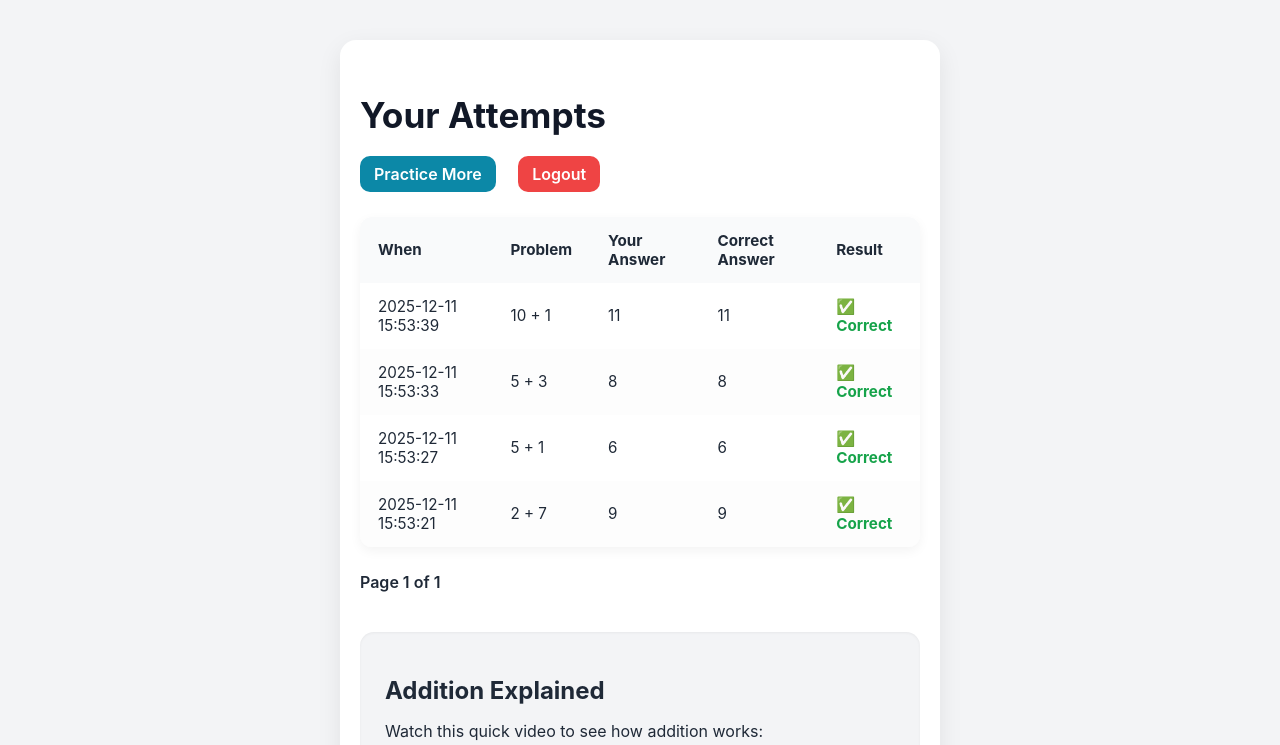
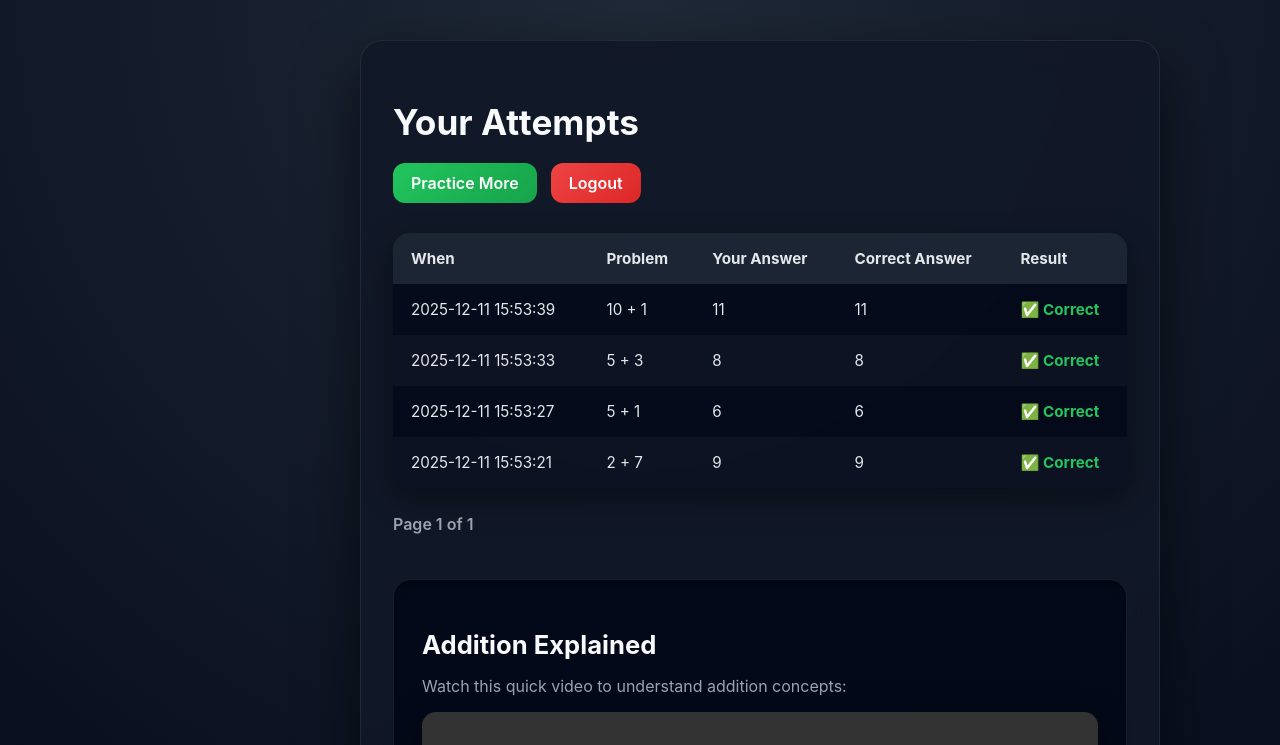
Before and after one commit to Niteshy85013/Addition-ITS-System, a Flask app: page /dashboard in a window 1280 px wide. Shown: the top 745 px of the page. Run offline with Flask 3, Linux system fonts and the light colour scheme; a user stored in the database is signed in; grey boxes are pictures that could not be loaded.

Commit message:
UI update

```diff
--- a/app.py
+++ b/app.py
@@ -37,7 +37,7 @@
     if iri:
         return iri if iri.endswith("#") else iri + "#"
 
-    return "http://www.semanticweb.org/bhuwan/ontologies/2025/11/math-addition#"
+    return "http://www.semanticweb.org/nitesh/ontologies/2025/11/math-addition#"
 
 
 # Extract base IRI and namespace
--- a/config.py
+++ b/config.py
@@ -1,7 +1,7 @@
 import os
 
 class Config:
-    SECRET_KEY = 'Bibek@@@##$$'
+    SECRET_KEY = 'Nitesh@@@##$$'
     SQLALCHEMY_DATABASE_URI = 'sqlite:///' + os.path.join(os.path.dirname(__file__), 'instance', 'attempts.db')
     SQLALCHEMY_TRACK_MODIFICATIONS = False
     ONTOLOGY_PATH = os.path.join(os.path.dirname(__file__), 'ontology', 'math-addition.owl')
--- a/templates/dashboard.html
+++ b/templates/dashboard.html
@@ -4,140 +4,173 @@
 {% block content %}
 
 <style>
+  *,
+  *::before,
+  *::after {
+    box-sizing: border-box;
+  }
+
   body {
-    background: #f3f4f6;
+    background: radial-gradient(circle at top, #1f2937, #020617);
     font-family: 'Inter', sans-serif;
-    color: #1f2937;
+    color: #e5e7eb;
   }
 
   .dashboard-container {
-    max-width: 960px;
-    margin: 40px auto;
-    padding: 30px 20px;
-    background: #fff;
-    border-radius: 16px;
-    box-shadow: 0 8px 24px rgba(0,0,0,0.08);
+    width: 50rem;
+    max-width: 50rem;
+    margin: 20px auto;
+    padding: 36px 32px;
+    background: rgba(17, 24, 39, 0.9);
+    backdrop-filter: blur(14px);
+    border-radius: 22px;
+    box-shadow: 0 25px 60px rgba(0,0,0,0.6);
+    border: 1px solid rgba(255,255,255,0.08);
   }
 
   h1 {
     font-size: 2.2em;
     font-weight: 700;
-    color: #111827;
+    color: #f9fafb;
     margin-bottom: 20px;
   }
 
+  /* Action Buttons */
   .action-links {
-    margin-bottom: 25px;
+    display: flex;
+    gap: 14px;
+    margin-bottom: 30px;
+    flex-wrap: wrap;
   }
-  .action-links a {
-    margin-right: 18px;
-    padding: 8px 14px;
-    /* background: #4c8bfa;
-    color: white; */
+
+  .btn-pmore-icon {
+    padding: 10px 18px;
+    background: linear-gradient(135deg, #22c55e, #16a34a);
+    color: white !important;
+    border-radius: 12px;
+    text-decoration: none;
     font-weight: 600;
-    border-radius: 10px;
+    transition: 0.25s ease;
+  }
+  .btn-pmore-icon:hover {
+    transform: translateY(-2px);
+    box-shadow: 0 10px 24px rgba(34,197,94,0.4);
+  }
+
+  .btn-logout-icon {
+    padding: 10px 18px;
+    background: linear-gradient(135deg, #ef4444, #dc2626);
+    color: white !important;
+    border-radius: 12px;
     text-decoration: none;
-    transition: 0.2s ease;
+    font-weight: 600;
+    transition: 0.25s ease;
   }
-  .action-links a:hover {
-    background: #3973d1;
+  .btn-logout-icon:hover {
+    transform: translateY(-2px);
+    box-shadow: 0 10px 24px rgba(239,68,68,0.4);
   }
 
   /* Table Styling */
   .attempt-table {
     width: 100%;
     border-collapse: collapse;
-    border-radius: 12px;
+    border-radius: 16px;
     overflow: hidden;
-    box-shadow: 0 4px 12px rgba(0,0,0,0.05);
+    background: rgba(2, 6, 23, 0.7);
+    box-shadow: 0 10px 30px rgba(0,0,0,0.4);
   }
+
   .attempt-table thead {
-    background: #f9fafb;
+    background: rgba(31, 41, 55, 0.9);
   }
-  .attempt-table th, .attempt-table td {
-    padding: 14px 18px;
+
+  .attempt-table th,
+  .attempt-table td {
+    padding: 16px 18px;
     text-align: left;
     font-size: 0.95em;
   }
-  .attempt-table tr:nth-child(even) {
-    background: #fdfdfd;
-  }
-  .correct {
-    color: #16a34a;
+
+  .attempt-table th {
+    color: #e5e7eb;
     font-weight: 700;
   }
+
+  .attempt-table tr:nth-child(even) {
+    background: rgba(255,255,255,0.03);
+  }
+
+  .attempt-table tr:hover {
+    background: rgba(99,102,241,0.08);
+  }
+
+  .correct {
+    color: #22c55e;
+    font-weight: 700;
+  }
+
   .incorrect {
-    color: #dc2626;
+    color: #ef4444;
     font-weight: 700;
   }
 
   /* Pagination */
   .pagination {
-    margin-top: 25px;
+    margin-top: 26px;
     display: flex;
     justify-content: space-between;
     align-items: center;
     font-weight: 600;
+    color: #9ca3af;
   }
+
   .pagination a {
     padding: 10px 16px;
-    background: #4c8bfa;
+    background: linear-gradient(135deg, #6366f1, #3b82f6);
     color: white;
     border-radius: 12px;
     text-decoration: none;
-    transition: 0.2s ease;
-  }
-  .pagination a:hover {
-    background: #3973d1;
+    transition: 0.25s ease;
   }
 
-  /* Video section */
-  .video-section {
-    margin-top: 40px;
-    background: #f3f4f6;
-    padding: 25px;
-    border-radius: 14px;
-    box-shadow: inset 0 1px 3px rgba(0,0,0,0.05);
-  }
-  .video-section h2 {
-    font-size: 1.5em;
-    font-weight: 700;
-    margin-bottom: 12px;
-  }
-  .video-section p {
-    margin-bottom: 15px;
+  .pagination a:hover {
+    transform: translateY(-2px);
+    box-shadow: 0 10px 24px rgba(59,130,246,0.4);
   }
 
-  .btn-logout-icon {
-  padding: 8px 16px;
-  background: #ef4444;
-  color: white !important;
-  border-radius: 8px;
-  text-decoration: none;
-  font-weight: 600;
-  display: inline-flex;
-  align-items: center;
-  gap: 6px;
-}
-.btn-logout-icon:hover {
-  background: #dc2626;
-}
+  /* Video Section */
+  .video-section {
+    margin-top: 45px;
+    padding: 28px;
+    background: rgba(2, 6, 23, 0.75);
+    border-radius: 18px;
+    border: 1px solid rgba(255,255,255,0.08);
+    box-shadow: inset 0 2px 6px rgba(0,0,0,0.4);
+  }
 
-.btn-pmore-icon {
-  padding: 8px 16px;
-  background: #0c88a7;
-  color: white !important;
-  border-radius: 8px;
-  text-decoration: none;
-  font-weight: 600;
-  display: inline-flex;
-  align-items: center;
-  gap: 6px;
-}
-.btn-pmore-icon:hover {
-  background: #40bb14;
-}
+  .video-section h2 {
+    font-size: 1.6em;
+    font-weight: 700;
+    margin-bottom: 10px;
+    color: #f9fafb;
+  }
 
+  .video-section p {
+    margin-bottom: 16px;
+    color: #9ca3af;
+  }
+
+  video {
+    border-radius: 14px;
+    box-shadow: 0 10px 30px rgba(0,0,0,0.5);
+  }
+
+  @media (max-width: 768px) {
+    .dashboard-container {
+      padding: 28px 22px;
+    }
+  }
 </style>
 
 <div class="dashboard-container">
@@ -145,8 +178,8 @@
   <h1>Your Attempts</h1>
 
   <div class="action-links">
-    <a href="{{ url_for('home') }}" class = "btn-pmore-icon">Practice More</a>
-    <a href="{{ url_for('logout') }}" class = "btn-logout-icon">Logout</a>
+    <a href="{{ url_for('home') }}" class="btn-pmore-icon">Practice More</a>
+    <a href="{{ url_for('logout') }}" class="btn-logout-icon">Logout</a>
   </div>
 
   {% if attempts %}
@@ -191,10 +224,9 @@
     <p>No attempts yet. Try a problem first!</p>
   {% endif %}
 
-  <!-- Video Section -->
   <div class="video-section">
     <h2>Addition Explained</h2>
-    <p>Watch this quick video to see how addition works:</p>
+    <p>Watch this quick video to understand addition concepts:</p>
     <video width="100%" height="315" controls>
       <source src="{{ url_for('static', filename='assets/addition.mp4') }}" type="video/mp4" />
       Your browser does not support the video tag.
```
Also changed, not shown: templates/login.html (+106 -37 lines), templates/register.html (+107 -34 lines), instance/attempts.db, 1 other file.
